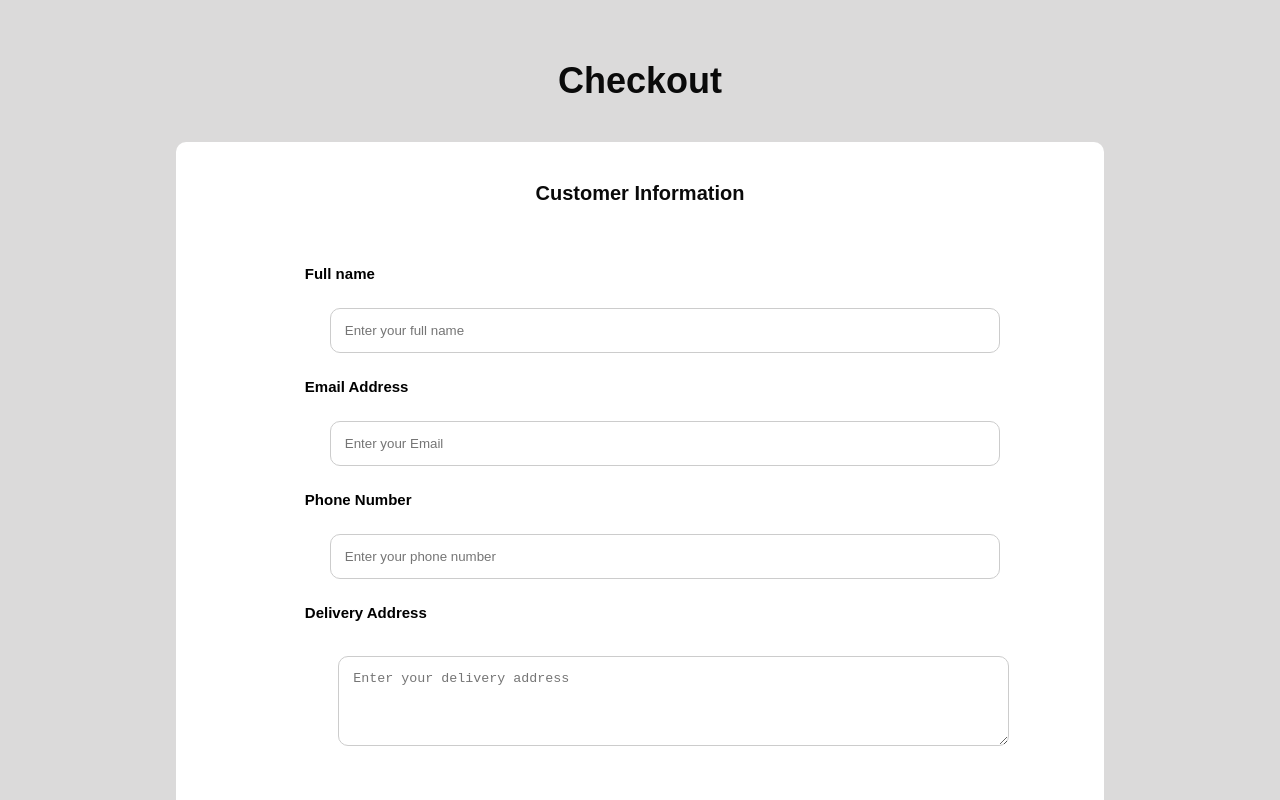
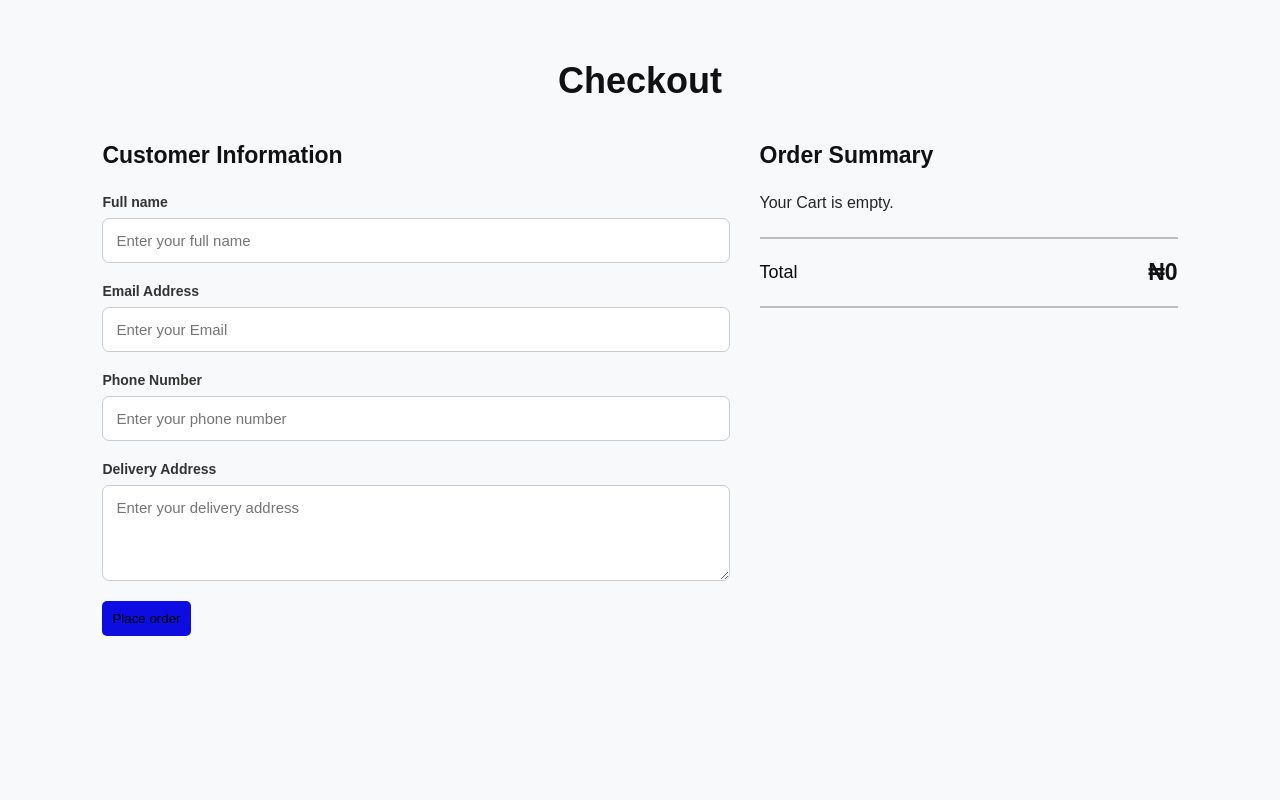
Before and after one commit to preciousosabouhien-hub/E-commerce-web-app, a Next.js app: page /checkout in a window 1280 px wide. Shown: the top 800 px of the page. Built offline with nearby package versions, Linux system fonts and the light colour scheme.

Commit message:
form validation and properly style added to checkout page

```diff
--- a/app/checkout/page.js
+++ b/app/checkout/page.js
@@ -1,62 +1,117 @@
 "use client";
+
+
+ import { useState } from "react";
  import { useCart } from "../../context/CartContext";
 
  export default function CheckoutPage() {
-    const{ cart } = useCart();
+    const{ cart, clearCart } = useCart();
+
+    const [ formData, setFormData] = useState({
+        name: "",
+        email: "",
+        phone: "",
+        address: "",
+    });
+
+    const handleChange = ( event ) => {
+        const { name , value } = event.target;
+
+        setFormData((currentData) => ({
+            ...currentData,
+            [name]: value,
+        }));
+    };
+
+    const [orderPlaced, setOrderPlaced] = useState(false);
 
     const subtotal = cart.reduce(
         (total, item) => total + item.price * item.quantity, 0
     );
 
+    const handleSubmit = (event) => {
+        event.preventDefault();
+
+        if (
+            !formData.name ||
+            !formData.email ||
+            !formData.phone ||
+            !formData.address
+        ){
+            alert("Please fill in all fields. ");
+            return;
+        }
+
+        alert("Order placed successfully!");
+
+        console.log("Customer Information:", formData);
+        console.log("Order:", cart);
+
+        clearCart();
+        setOrderPlaced(true);
+    };
+
+
   return (
     <main className = "checkout-page" >
         <h1> Checkout</h1>
+        {orderPlaced ? (
+            <div className="order-success">
+                <h2> Order Placed Successfully!</h2>
+                <p>Thank you for shopping with ShopEase.
+                    </p>
+                 <a href="/" className="continue-shopping">
+                 continue shopping </a>
+                 </div>
+        ) : (
+
         <div className="checkout-form" >
            <section className="checkout-form-container" >
             <h2>Customer Information </h2>
-            <form>
+            <form onSubmit={handleSubmit}>
                 <div className="form-group">
                     <label htmlFor="name">
                         Full name
                         </label>
-                        <input type="text"  id="name"  placeholder="Enter your full name" />
+                        <input type="text"  id="name"  name="name" placeholder="Enter your full name" value={formData.name}
+                        onChange={handleChange} />
                         </div>
                         <div className="form-group" >
                             <label htmlFor="email">
                                 Email Address
                                 </label>
-                                <input type="email" id="email" placeholder="Enter your Email" /></div>
+                                <input type="email" id="email" name="email"  placeholder="Enter your Email" value={formData.email} onChange={handleChange}/></div>
                                    <div className="form-group" >
                             <label htmlFor="phone">
                                 Phone Number
                                 </label>
-                                <input type="tel" id="phone" placeholder="Enter your phone number" /></div>
+                                <input type="tel" id="phone" name="phone" placeholder="Enter your phone number" value={formData.phone} onChange={handleChange}/></div>
                         <div className="form-group" >
                             <label htmlFor="address" >
                                 Delivery Address </label>
-                                <textarea id="address" placeholder="Enter your delivery address" rows="4"></textarea>
-                                </div></form></section>
+                                <textarea id="address" name="address" placeholder="Enter your delivery address" rows="4" value={formData.address} onChange={handleChange}></textarea>
+                                </div><button type="submit" className="place-order-button">
+                                                Place order</button></form></section>
                             <section className="checkout-summary" >
                             <h2>Order Summary</h2>
-                            {cart.map((item) => (
+                            {cart.length === 0 ?( <p className="empty-cart-text">Your Cart is empty.</p> ) :( cart.map((item) => (
                                 <div className="checkout-item" key={item.id}>
                                     <div><h3> {item.name}</h3>
-                                    <p>{item.quantity} x ${item.price.toLocaleString()}</p>
+                                    <p>{item.quantity} x ₦{item.price.toLocaleString()}</p>
                                     </div>
                                 <strong>
-                                    ${(
+                                    ₦{(
                                         item.price * item.quantity).toLocaleString()}
                                         </strong>
-                                        </div> ))}
+                                        </div> ))
+                                    )}
 
                                         <div className="checkout-total"><span>Total</span>
-                                        <strong> ${subtotal.toLocaleString()}
+                                        <strong> ₦{subtotal.toLocaleString()}
                                             </strong>
                                             </div>
-                                            <button className="place-order-button">
-                                                Place order</button>
                                                 </section>
-                                                </div>
+                                                </div>  )}
                                                 </main>
 
                             );
--- a/app/globals.css
+++ b/app/globals.css
@@ -424,75 +424,124 @@ color:#0a0a0a;
   transform: translateY(-2px);
 }
 
-/* ======================================================= Check out system ======================================================*/
+/* ================================================================== Checkout page ================================================ */
+
+/* =============================================================================================================================== */
 .checkout-page{
-  min-height: 80vh;
-  padding: 60px;
-  background:  #dbdada;
+  min-height: 100vh;
+  padding: 60px 8%;
+  background: #f8f9fa;
 }
-.checkout-page h1 {
-  text-align: center ;
+
+.checkout-page h1{
+  text-align: center;
   font-size: 36px;
   margin-bottom: 40px;
+  color: #111;
+}
+
+.checkout-form{
+  display: grid;
+  grid-template-columns: 1.5fr 1fr;
+  gap: 30px;
+  max-width: 1100px;
+  margin: 0 auto;
+  align-items: start;
+}
+
+.checkout-form-container h2,
+.checkout-summary h2{
+  font-size: 23px;
+  margin-bottom: 25px;
+  color: #111;
+}
+
+.form-group{
+  display:flex;
+  flex-direction: column;
+  gap: 8px;
+  margin-bottom: 20px;
+}
+
+.form-group label{
+ font-weight: 600;
+ font-size: 14px;
+ color:#333;
+}
+
+.form-group input, .form-group textarea {
+  width: 100%;
+  padding: 13px;
+  border: 1px solid #ccc;
+  border-radius: 7px;
+  font-size: 15px;
+  font-family: inherit;
+  outline: none;
+  transition: border-color 0.3s ease;
+}
+
+.form-group input:focus,
+.form-group textarea:focus {
+  border-color: #111;
+}
+
+.form-group textarea {
+  resize: vertical;
+}
+.place-order-button{
+  background-color: #0d0de1;
+  padding:10px;
+  border:none;
+  border-radius:5px;
+}
+.place-order-button:hover{
+ background-color: #05058d;
+ transition: 0.5s ease;
+ transform: translateY(-4px);
+}
+.checkout-item {
+ display: flex;
+ justify-content: space-between;
+ align-items: flex-start;
+ gap: 15px;
+ padding: 18px 0;
+ border-bottom: 1px solid #bebdbd;
+}
+
+.checkout-item h3 {
+ font-size: 16px;
+ margin-bottom: 8px;
+ color:#0a0a0a;
+}
+
+.checkout-item p{
+ color: #666;
+ font-size: 14px;
+}
+
+.checkout-item strong{
+  white-space: nowrap;
+  color:#0a0a0a;
+  font-size: 15px;
+}
+
+.checkout-total {
+  display:flex;
+  justify-content: space-between;
+  align-items: center;
+  margin-top: 25px;
+  padding-top: 20px;
+  padding-bottom: 20px;
+  border-top: 2px solid #bebdbd;
+  border-bottom: 2px solid #bebdbd;
+  font-size: 18px;
   color:#0a0a0a;
 }
-.checkout-page h2 {
-  text-align: center ;
-  font-size: 20px;
-  margin-bottom: 40px;
-  color:#0a0a0a;
 
+.checkout-total strong{
+  font-size: 23px;
+  color: #111;
 }
-.checkout-form{
-  background-color: #fff;
-  padding:20px;
-  border-radius:10px;
-  max-width: 80%;
-  margin: 0 auto;
-  display: flex;
-  flex-direction: column;
-  gap: 20px;
-}
-.checkout-form-container{
-  padding:20px;
-  width: 80%;
-  margin: 0 auto;
-  display: flex;
-  flex-direction: column;
-  gap: 20px;
-}
-.checkout-form label{
- font-size:15px;
- color:#000;
- font-weight:700;
-}
- .checkout-form input{
-  background:#fff;
-  padding:14px;
-  width:100%;
-  margin: 25px;
-  border-radius:10px;
-  border:1px solid #ccc;
- }
- .checkout-form textarea{
-   background:#fff;
-  padding:14px;
-  width:100%;
-  margin: 5%;
-  border-radius:10px;
-  border:1px solid #ccc;
- }
- .place-order-button{
-  color:#fff;
-  background:blue;
-  padding:14px;
-  border-radius:10px;
-  border:1px solid #fff;
-  cursor:pointer;
- }
- .checkout-total{
-  color:#000;
- }
 /* ================================================================================================================================ */
 
 /* ================================================================== Media Queries ================================================ */
@@ -609,7 +658,23 @@ color:#0a0a0a;
  .cart-item h2{
   font-size: 20px;
  }
-
+     /* ===========================================================================
+                        CHECKOUT RESPONSIVE DESIGN
+                        ============================================================================ */
+.checkout-page {
+ padding: 40px 20px;
+}
+.checkout-page h1{
+  font-size: 30px;
+  margin-bottom: 25px;
+}
+.checkout-form {
+  grid-template-columns: 1fr;
+  gap: 20px;
+}
+.checkout-form-container, .checkout-summary {
+  padding: 22px;
+}
 }
 
                                                                          /* Smaller screen */
--- a/components/ProductCard.jsx
+++ b/components/ProductCard.jsx
@@ -17,7 +17,7 @@ export default function ProductCard({ product }){
 
                 <h3>{product.name}</h3>
                 <p className="product-price">
-                 ${product.price.toLocaleString()}
+                 ₦{product.price.toLocaleString()}
                 </p>
 
                 <button onClick={() => addToCart( product )}> Add to Cart </button>
--- a/context/CartContext.jsx
+++ b/context/CartContext.jsx
@@ -47,6 +47,9 @@ export function CartProvider({ children }) {
         currentCart.filter((item) => item.id !== productId )
     );
     };
+    const clearCart = () => {
+        setCart([]);
+    };
     return (
         <CartContext.Provider
         value={{
@@ -55,6 +58,7 @@ export function CartProvider({ children }) {
             removeFromCart,
             increaseQuantity,
             decreaseQuantity,
+            clearCart,
         }}
         >{children}
         </CartContext.Provider> );
```
Also changed, not shown: app/cart/page.js (+5 -3 lines), data/products.js (+8 -8 lines).
